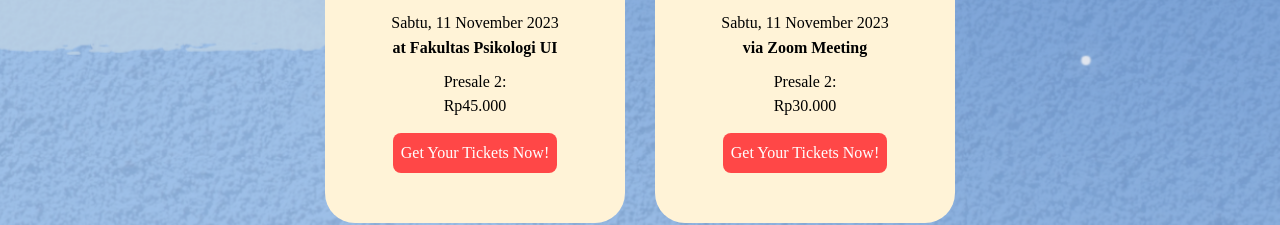
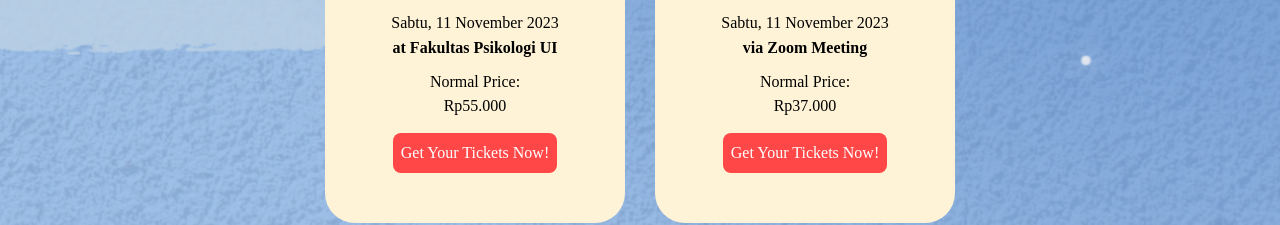
Before and after one commit to BellaAnanda01/itp, a React (Create React App) app: page /tickettypes in a window 1280 px wide. Shown: the part 482-707 px from the top of the page. Built offline with nearby package versions, Linux system fonts and the light colour scheme; a web font is replaced by a local one.

Commit message:
Update TicketTypes.jsx

```diff
--- a/src/pages/TicketTypes.jsx
+++ b/src/pages/TicketTypes.jsx
@@ -120,16 +120,16 @@ const TicketTypes = () => {
                             <SecondDivTicketsH style={{color: "#2f6eed"}}>Open House</SecondDivTicketsH>
                             <SecondDivTicketsP style={{marginBottom: 0}}>Sabtu, 11 November 2023</SecondDivTicketsP>
                             <b><SecondDivTicketsP style={{marginTop: 0}}>at Fakultas Psikologi UI</SecondDivTicketsP></b>
-                            <SecondDivTicketsP style={{margin: "10px 0 0"}}>Presale 2:</SecondDivTicketsP>
-                            <SecondDivTicketsP style={{margin: "0 0 15px"}}>Rp45.000</SecondDivTicketsP>
+                            <SecondDivTicketsP style={{margin: "10px 0 0"}}>Normal Price:</SecondDivTicketsP>
+                            <SecondDivTicketsP style={{margin: "0 0 15px"}}>Rp55.000</SecondDivTicketsP>
                             <button onClick={(e) => buttonValue(e, 'Offline')} style={{fontFamily: "'Sniglet', cursive", textAlign: "center", margin: 0, backgroundColor: "#ff4747", color: "white", padding: "8px", borderRadius: "8px"}}>Get Your Tickets Now!</button>
                         </SecondDivTicketsBackground>
                         <SecondDivTicketsBackground>
                             <SecondDivTicketsH style={{color: "#2f6eed"}}>Open House</SecondDivTicketsH>
                             <SecondDivTicketsP style={{marginBottom: 0}}>Sabtu, 11 November 2023</SecondDivTicketsP>
                             <b><SecondDivTicketsP style={{marginTop: 0}}>via Zoom Meeting</SecondDivTicketsP></b>
-                            <SecondDivTicketsP style={{margin: "10px 0 0"}}>Presale 2:</SecondDivTicketsP>
-                            <SecondDivTicketsP style={{margin: "0 0 15px"}}>Rp30.000</SecondDivTicketsP>
+                            <SecondDivTicketsP style={{margin: "10px 0 0"}}>Normal Price:</SecondDivTicketsP>
+                            <SecondDivTicketsP style={{margin: "0 0 15px"}}>Rp37.000</SecondDivTicketsP>
                             <button onClick={(e) => buttonValue(e, 'Online')} style={{fontFamily: "'Sniglet', cursive", textAlign: "center", margin: 0, backgroundColor: "#ff4747", color: "white", padding: "8px", borderRadius: "8px"}}>Get Your Tickets Now!</button>
                         </SecondDivTicketsBackground>
                     </SecondDivTickets>
```
